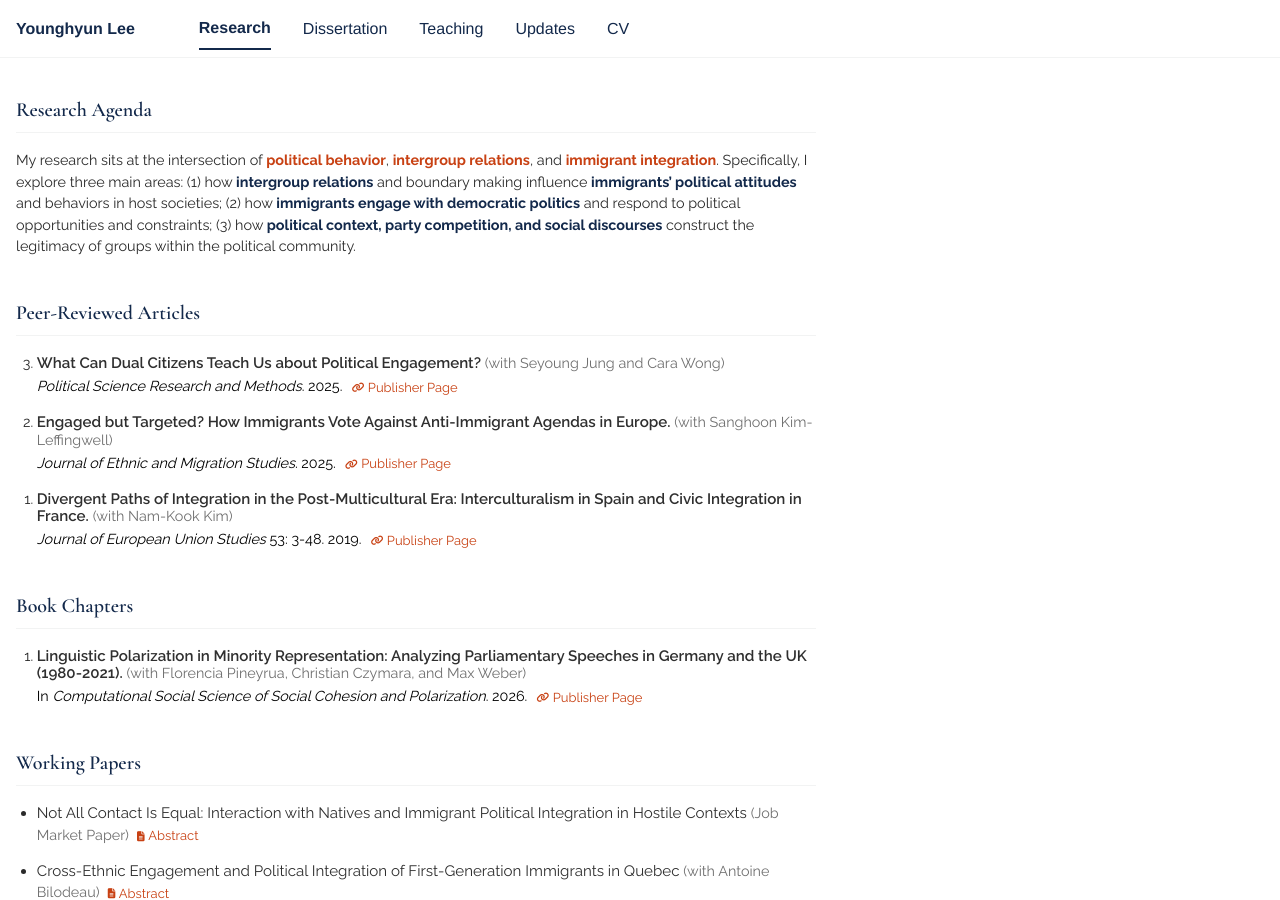
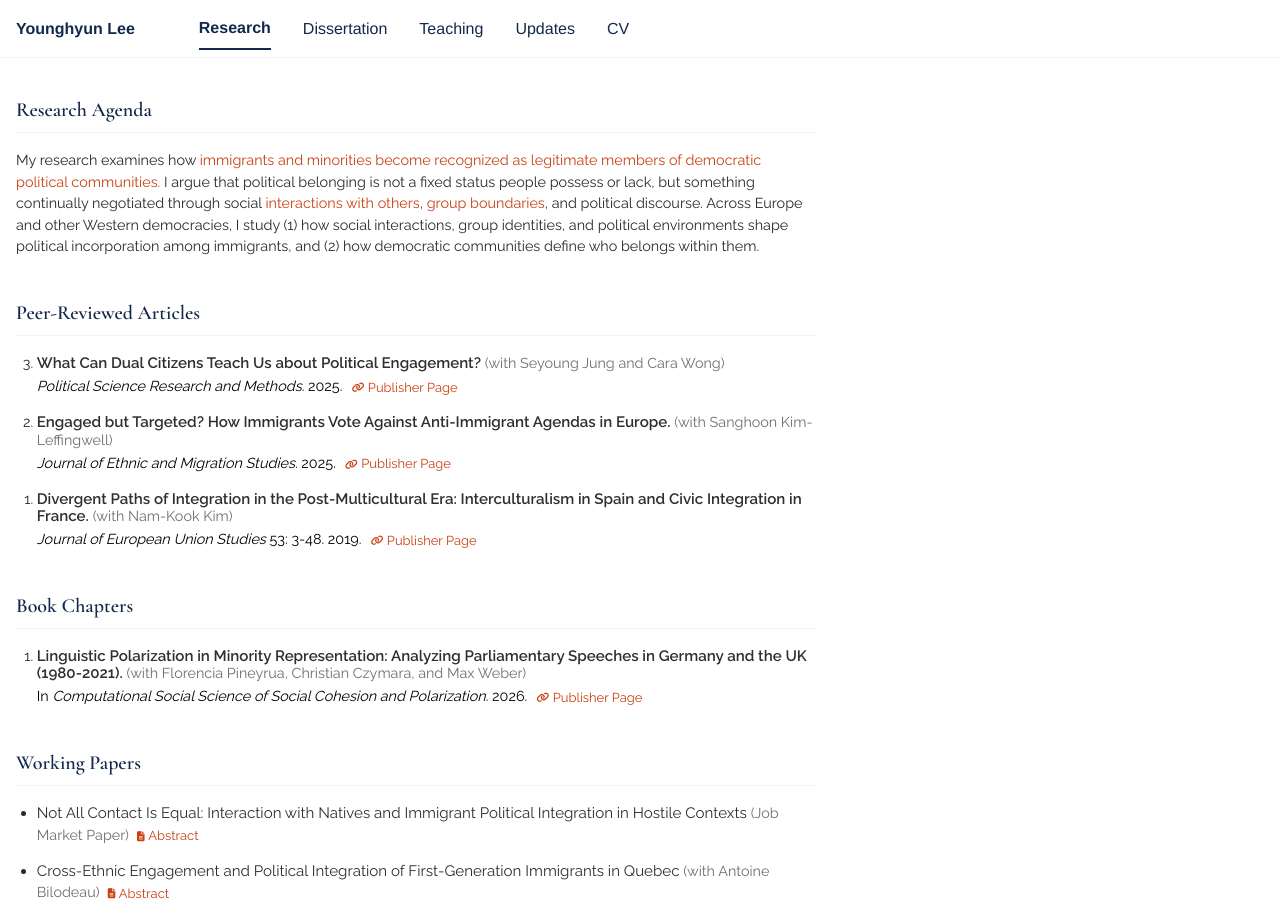
Before and after one commit to younghyunlee52/Website, a Jekyll site: the page built from _pages/research.md, in a window 1280 px wide and 900 px high. Built offline with Jekyll 4.4.1, drawn with Linux system fonts in a browser that asks for light colours; a script bundle is joined from its source files by our own code; library files that are not in the unit come from our copies.

Commit message:
Update research.md

```diff
--- a/_pages/research.md
+++ b/_pages/research.md
@@ -9,8 +9,10 @@ page_class: research-page
 
 ## Research Agenda
 
-My research sits at the intersection of <span style="color: #C84113; font-weight: 700;">political behavior</span>, <span style="color: #C84113; font-weight: 700;">intergroup relations</span>, and <span style="color: #C84113; font-weight: 700;">immigrant integration</span>. Specifically, I explore three main areas: (1) how <span style="color: #13294B; font-weight: 700;">intergroup relations</span> and boundary making influence <span style="color: #13294B; font-weight: 700;">immigrants' political attitudes</span> and behaviors in host societies; (2) how <span style="color: #13294B; font-weight: 700;">immigrants engage with democratic politics</span> and respond to political opportunities and constraints; (3) how <span style="color: #13294B; font-weight: 700;">political context, party competition, and social discourses</span> construct the legitimacy of groups within the political community.
-
+My research examines how <span style="color: #C84113;">immigrants and minorities become recognized as legitimate members of democratic political communities.</span> I argue that political belonging is not
+a fixed status people possess or lack, but something continually negotiated through
+social <span style="color: #C84113;">interactions with others</span>, <span style="color: #C84113;">group boundaries</span>, and political discourse. Across Europe and other
+Western democracies, I study (1) how social interactions, group identities, and political environments shape political incorporation among immigrants, and (2) how democratic communities define who belongs within them.
 ## Peer-Reviewed Articles
 
 <ol class="research-publications" reversed start="3">
```
